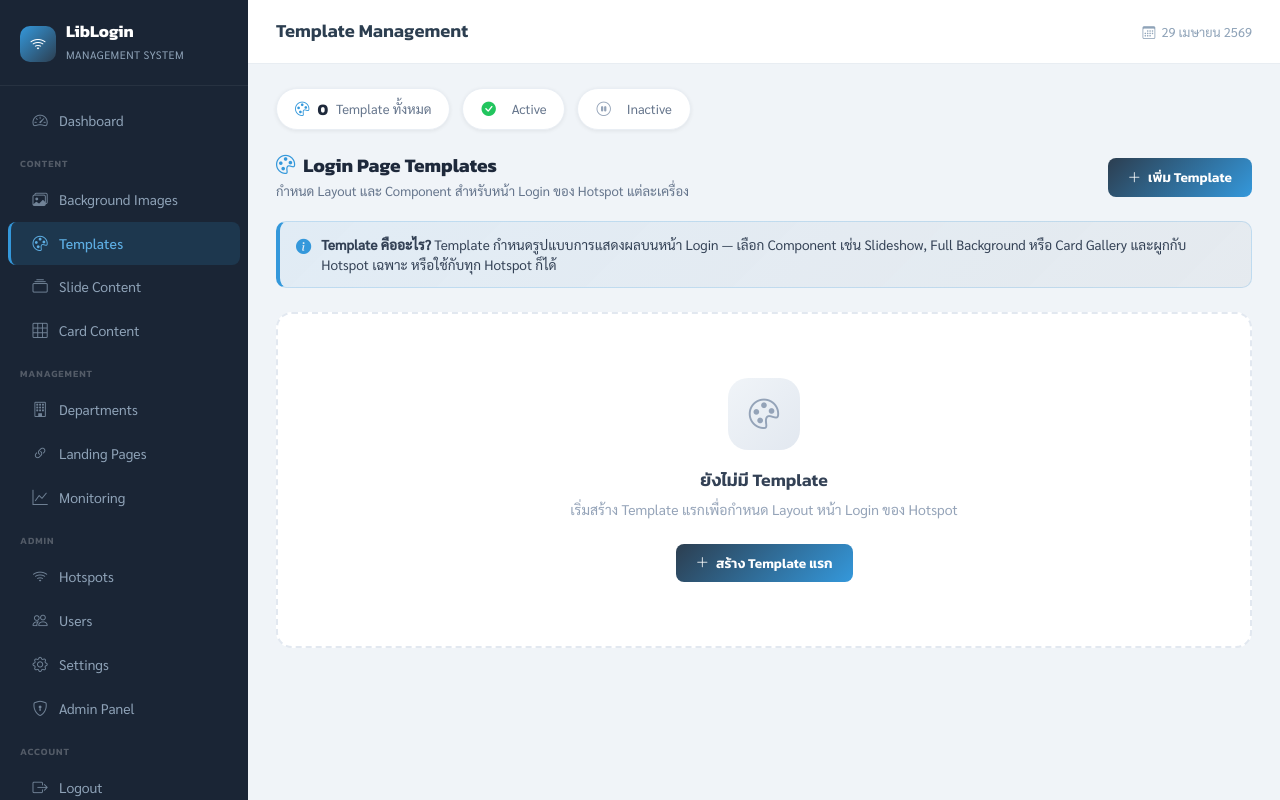
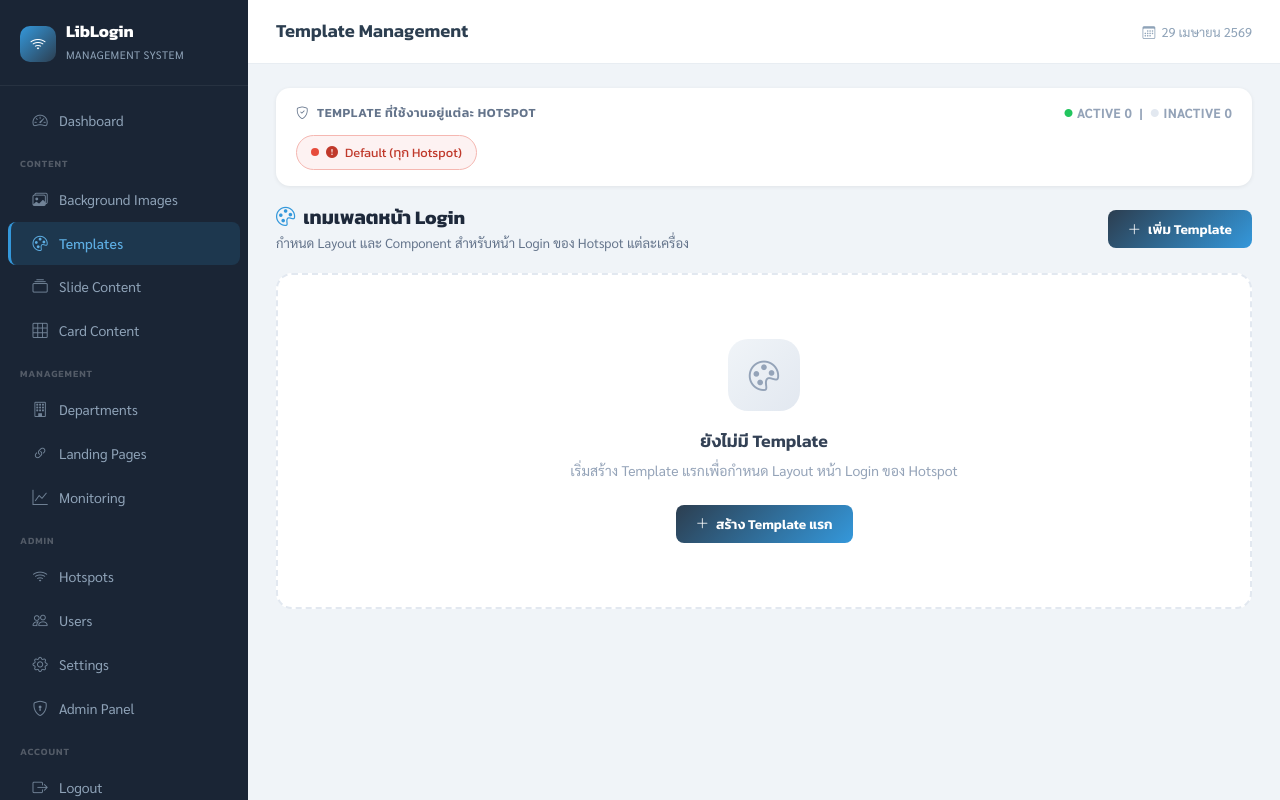
Before and after one commit to azimuthotg/LibLogin, a Django app: page /templates/ in a window 1280 px wide. Run offline with Django 5.2, Linux system fonts and the light colour scheme; the visitor is signed in with stand-in values (Sample User, id 1); data that the repository does not hold is empty.

Commit message:
feat: improve templates page UX — coverage strip, fix count bug, active-first sort
- Fix stats count bug: was rendering "1" text per item, now uses view-computed counts
- Sort templates: active first, then by updated_at
- Add coverage strip showing which hotspot has an active template (green/red chips)
- Add section divider between active and inactive cards
- Active cards: green border + top accent; inactive cards: reduced opacity
- Show preview button on all cards (was active-only)
- Translate "Set Active" → "ใช้งาน", "Preview" → "ดูตัวอย่าง"
- Remove verbose info banner to reduce noise

Co-Authored-By: Claude Sonnet 4.6 <noreply@anthropic.com>

```diff
--- a/webapp/templates/webapp/templates.html
+++ b/webapp/templates/webapp/templates.html
@@ -5,6 +5,18 @@
 
 {% block extra_css %}
 <style>
+    /* ── Coverage Strip ── */
+    .coverage-strip { background:#fff; border-radius:14px; box-shadow:0 1px 4px rgba(0,0,0,.07); padding:16px 20px; margin-bottom:20px; }
+    .coverage-strip-title { font-family:'Kanit',sans-serif; font-weight:600; font-size:.78rem; color:#64748b; text-transform:uppercase; letter-spacing:.05em; margin-bottom:12px; display:flex; align-items:center; justify-content:space-between; }
+    .coverage-chips { display:flex; flex-wrap:wrap; gap:8px; }
+    .cov-chip { display:inline-flex; align-items:center; gap:7px; padding:7px 14px; border-radius:30px; font-family:'Kanit',sans-serif; font-size:.8rem; border:1.5px solid; }
+    .cov-chip.ok  { background:#eafaf1; color:#1e8449; border-color:#a9dfbf; }
+    .cov-chip.err { background:#fdf2f2; color:#c0392b; border-color:#f5b7b1; }
+    .cov-chip .cov-dot { width:8px;height:8px;border-radius:50%;flex-shrink:0; }
+    .cov-chip.ok  .cov-dot { background:#27ae60; }
+    .cov-chip.err .cov-dot { background:#e74c3c; }
+    .coverage-summary { font-family:'Sarabun',sans-serif; font-size:.78rem; color:#94a3b8; display:flex; align-items:center; gap:4px; }
+
     /* ── Stats Strip ── */
     .stats-strip {
         display: flex;
@@ -98,8 +110,16 @@
     }
     .tpl-card.is-active {
         border-color: #22c55e;
-        box-shadow: 0 0 0 1px rgba(34,197,94,.2);
+        box-shadow: 0 2px 12px rgba(34,197,94,.12);
     }
+    .tpl-card.is-active .tpl-body { border-top: 3px solid #22c55e; }
+    .tpl-card.is-inactive { opacity: .72; }
+    .tpl-card.is-inactive:hover { opacity: 1; }
+
+    /* Section divider */
+    .section-divider { grid-column:1/-1; display:flex; align-items:center; gap:12px; margin:4px 0; }
+    .section-divider-line { flex:1; height:1px; background:#f1f5f9; }
+    .section-divider-label { font-family:'Kanit',sans-serif; font-size:.75rem; font-weight:600; padding:4px 12px; border-radius:20px; background:#f8fafc; color:#94a3b8; border:1px solid #e2e8f0; white-space:nowrap; }
 
     @keyframes fadeUp {
         from { opacity: 0; transform: translateY(14px); }
@@ -357,35 +377,38 @@
 
 {% block content %}
 
-<!-- Stats Strip -->
-<div class="stats-strip">
-    <div class="stat-pill total">
-        <i class="bi bi-palette pill-icon"></i>
-        <span class="pill-val">{{ templates|length }}</span>
-        <span>Template ทั้งหมด</span>
+<!-- Coverage Strip -->
+<div class="coverage-strip">
+    <div class="coverage-strip-title">
+        <span><i class="bi bi-shield-check me-2"></i>Template ที่ใช้งานอยู่แต่ละ Hotspot</span>
+        <span class="coverage-summary">
+            <i class="bi bi-circle-fill" style="color:#22c55e;font-size:.5rem;"></i> Active {{ active_count }}
+            &nbsp;|&nbsp;
+            <i class="bi bi-circle-fill" style="color:#e2e8f0;font-size:.5rem;"></i> Inactive {{ inactive_count }}
+        </span>
     </div>
-    <div class="stat-pill active">
-        <i class="bi bi-check-circle-fill pill-icon"></i>
-        <span class="pill-val">
-            {% with active_count=0 %}
-            {% for t in templates %}{% if t.is_active %}1{% endif %}{% endfor %}
-            {% endwith %}
-        </span>
-        <span>Active</span>
-    </div>
-    <div class="stat-pill inactive">
-        <i class="bi bi-pause-circle pill-icon"></i>
-        <span class="pill-val">
-            {% for t in templates %}{% if not t.is_active %}1{% endif %}{% endfor %}
-        </span>
-        <span>Inactive</span>
+    <div class="coverage-chips">
+        {% for hs in hotspot_coverage %}
+        <div class="cov-chip {% if hs.has_active_tpl %}ok{% else %}err{% endif %}">
+            <span class="cov-dot"></span>
+            {% if hs.has_active_tpl %}<i class="bi bi-check-circle-fill" style="font-size:.75rem;"></i>
+            {% else %}<i class="bi bi-exclamation-circle-fill" style="font-size:.75rem;"></i>{% endif %}
+            <span>{{ hs.display_name }}</span>
+        </div>
+        {% endfor %}
+        <div class="cov-chip {% if has_default_tpl %}ok{% else %}err{% endif %}">
+            <span class="cov-dot"></span>
+            {% if has_default_tpl %}<i class="bi bi-check-circle-fill" style="font-size:.75rem;"></i>
+            {% else %}<i class="bi bi-exclamation-circle-fill" style="font-size:.75rem;"></i>{% endif %}
+            <span>Default (ทุก Hotspot)</span>
+        </div>
     </div>
 </div>
 
 <!-- Page Header -->
 <div class="page-header">
     <div class="page-header-left">
-        <h4><i class="bi bi-palette me-2" style="color:#3498db;"></i>Login Page Templates</h4>
+        <h4><i class="bi bi-palette me-2" style="color:#3498db;"></i>เทมเพลตหน้า Login</h4>
         <p>กำหนด Layout และ Component สำหรับหน้า Login ของ Hotspot แต่ละเครื่อง</p>
     </div>
     <button class="btn-modal-primary" data-bs-toggle="modal" data-bs-target="#createTemplateModal">
@@ -393,21 +416,11 @@
     </button>
 </div>
 
-<!-- Info Banner -->
-<div class="info-banner">
-    <i class="bi bi-info-circle-fill"></i>
-    <div>
-        <strong>Template คืออะไร?</strong> Template กำหนดรูปแบบการแสดงผลบนหน้า Login —
-        เลือก Component เช่น Slideshow, Full Background หรือ Card Gallery
-        และผูกกับ Hotspot เฉพาะ หรือใช้กับทุก Hotspot ก็ได้
-    </div>
-</div>
-
 <!-- Templates Grid -->
 <div class="templates-grid">
     {% for template in templates %}
     {% with comp=template.left_panel_component %}
-    <div class="tpl-card {% if template.is_active %}is-active{% endif %}">
+    <div class="tpl-card {% if template.is_active %}is-active{% else %}is-inactive{% endif %}">
 
         {% if template.is_active %}
         <div class="active-ribbon">Active</div>
@@ -457,12 +470,10 @@
         </div>
 
         <div class="tpl-actions">
-            {% if template.is_active %}
             <button class="btn-tpl btn-tpl-preview"
                     onclick="previewTemplate({{ template.id }}, '{{ template.hotspot_name|default:'' }}')">
-                <i class="bi bi-eye"></i> Preview
+                <i class="bi bi-eye"></i> ดูตัวอย่าง
             </button>
-            {% endif %}
 
             {% if not template.is_active %}
             <form method="POST" style="display:inline;">
@@ -470,7 +481,7 @@
                 <input type="hidden" name="action" value="set_active">
                 <input type="hidden" name="template_id" value="{{ template.id }}">
                 <button type="submit" class="btn-tpl btn-tpl-activate">
-                    <i class="bi bi-check-circle"></i> Set Active
+                    <i class="bi bi-check-circle"></i> ใช้งาน
                 </button>
             </form>
             {% endif %}
@@ -688,7 +699,24 @@ function deleteTemplate(id, name) {
     }
 }
 
+function insertSectionDivider() {
+    const grid = document.querySelector('.templates-grid');
+    if (!grid) return;
+    document.querySelectorAll('.section-divider').forEach(d => d.remove());
+    const cards = [...grid.querySelectorAll('.tpl-card')];
+    const firstInactive = cards.find(c => c.classList.contains('is-inactive'));
+    if (firstInactive && cards.find(c => c.classList.contains('is-active'))) {
+        const div = document.createElement('div');
+        div.className = 'section-divider';
+        div.innerHTML = `<div class="section-divider-line"></div>
+            <span class="section-divider-label"><i class="bi bi-archive me-1"></i>ไม่ได้ใช้งาน</span>
+            <div class="section-divider-line"></div>`;
+        grid.insertBefore(div, firstInactive);
+    }
+}
+
 document.addEventListener('DOMContentLoaded', function() {
+    insertSectionDivider();
     document.querySelectorAll('form').forEach(function(form) {
         const action = form.querySelector('input[name="action"]');
         if (action) {
--- a/webapp/views.py
+++ b/webapp/views.py
@@ -506,13 +506,32 @@ def templates_view(request):
 
     # GET request - display templates
     if allowed is None:
-        templates = TemplateConfig.objects.all().order_by('-updated_at')
+        templates = TemplateConfig.objects.all().order_by('-is_active', '-updated_at')
+        hotspots_qs = Hotspot.objects.filter(is_active=True).order_by('hotspot_name')
     else:
-        templates = TemplateConfig.objects.filter(hotspot_filter_q(allowed)).order_by('-updated_at')
+        templates = TemplateConfig.objects.filter(hotspot_filter_q(allowed)).order_by('-is_active', '-updated_at')
+        hotspots_qs = Hotspot.objects.filter(is_active=True, hotspot_name__in=allowed).order_by('hotspot_name')
+
+    hotspot_coverage = []
+    for hs in hotspots_qs:
+        has_tpl = templates.filter(hotspot_name=hs.hotspot_name, is_active=True).exists()
+        hotspot_coverage.append({
+            'hotspot_name': hs.hotspot_name,
+            'display_name': hs.display_name,
+            'has_active_tpl': has_tpl,
+        })
+    has_default_tpl = templates.filter(hotspot_name__isnull=True, is_active=True).exists()
+
+    active_count = templates.filter(is_active=True).count()
+    inactive_count = templates.filter(is_active=False).count()
 
     context = {
         'templates': templates,
         'component_choices': TemplateConfig.COMPONENT_CHOICES,
+        'hotspot_coverage': hotspot_coverage,
+        'has_default_tpl': has_default_tpl,
+        'active_count': active_count,
+        'inactive_count': inactive_count,
     }
 
     return render(request, 'webapp/templates.html', context)
```
